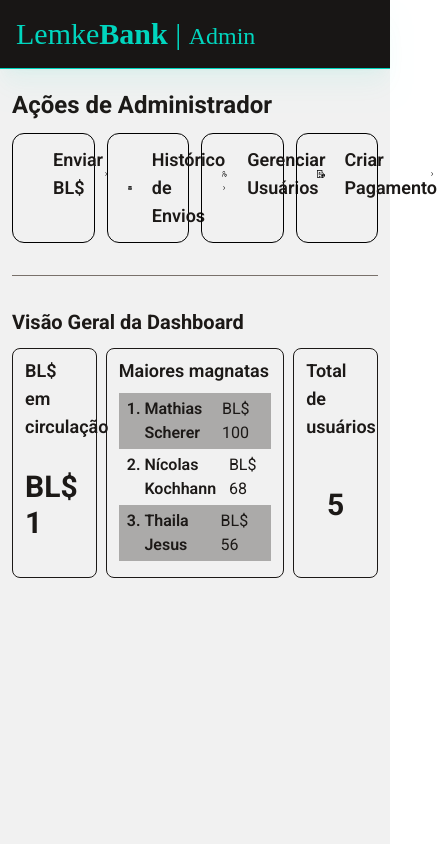
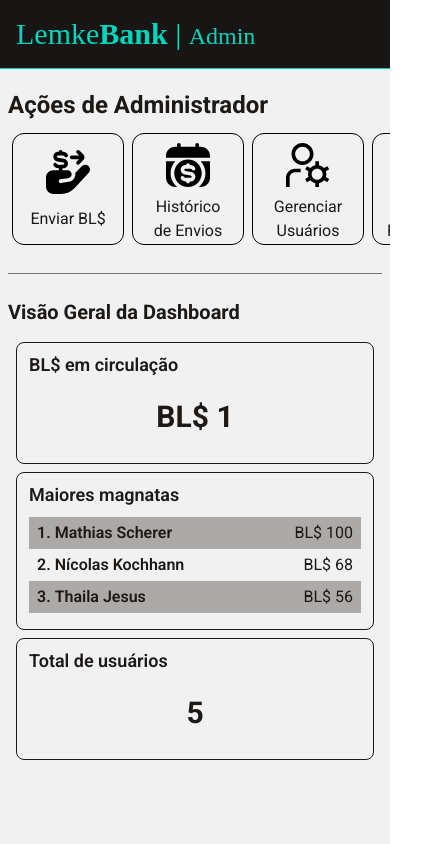
Before and after one commit to mathiasscherer2007/lemke-bank, a SvelteKit app in the folder client/: page /admin in a window 390 px wide. Shown: the whole page, 437 px wide, since content can reach past the window. Built offline with nearby package versions, Linux system fonts and the light colour scheme; a web font is replaced by a local one.

Commit message:
Mobile layout for admin homepage

```diff
--- a/client/src/lib/components/SquareLink.svelte
+++ b/client/src/lib/components/SquareLink.svelte
@@ -9,10 +9,7 @@
 	class="m-1 lg:m-3 flex aspect-square flex-col items-center justify-center rounded-xl border border-black p-2 text-center transition hover:border-teal-500 dark:border-white dark:bg-[#282828] dark:hover:border-teal-400"
 >
 	<figure class="w-7/11 p-2 lg:p-3 white-filter">
-	<img
-		src={icon}
-		alt={title}
-	/>
+		<img src={icon} alt={title} />
 	</figure>
 	<p class="my-auto mx-1 ext-center">{title}</p>
 </a>
--- a/client/src/lib/components/admin/AdminHeader.svelte
+++ b/client/src/lib/components/admin/AdminHeader.svelte
@@ -3,7 +3,7 @@
 </script>
 
 <header
-  class="z-10 border-b border-teal-400 bg-stone-950/95 p-4 text-teal-400 shadow-xl shadow-teal-400/5"
+  class="z-10 border-b border-teal-400 bg-stone-950/95 p-4 text-teal-400"
 >
   <a
     href={resolve('/admin')}
--- a/client/src/lib/components/dashboard/DashboardGrid.svelte
+++ b/client/src/lib/components/dashboard/DashboardGrid.svelte
@@ -1,9 +1,24 @@
 <script lang="ts">
-    import type { Snippet } from "svelte";
+  import type { Snippet } from 'svelte';
 
-	let { columns, gap, children }: { columns?: number, gap?: string, children?: Snippet} = $props()
+  let { columns, children }: { columns?: number; children?: Snippet } = $props();
 </script>
 
-<div class="grid" style="grid-template-columns: repeat({columns}, minmax(0, 1fr)); gap: {gap}">
-	{@render children?.()}
+<div class="dynamic-grid" style="--columns: {columns}">
+  {@render children?.()}
 </div>
+
+<style>
+  .dynamic-grid {
+    display: grid;
+    /* Default: 1 column on mobile screens */
+    grid-template-columns: repeat(1, minmax(0, 1fr));
+  }
+
+  /* Tablet screens (768px and up) */
+  @media (min-width: 768px) {
+    .dynamic-grid {
+      grid-template-columns: repeat(var(--columns), minmax(0, 1fr));
+    }
+  }
+</style>
--- a/client/src/lib/components/dashboard/DashboardWidget.svelte
+++ b/client/src/lib/components/dashboard/DashboardWidget.svelte
@@ -4,7 +4,7 @@
   let { title, span = 1, content }: { title?: string; span?: number; content?: Snippet } = $props();
 </script>
 
-<div class="flex flex-col border rounded-lg px-3 py-2" style="grid-column: span {span}/span {span}; grid-auto-rows: 1fr;">
+<div class="flex flex-col border rounded-lg px-3 py-2 m-1" style="grid-column: span {span}/span {span}; grid-auto-rows: 1fr;">
   <h3 class="text-lg font-semibold">{title}</h3>
   <div class="flex-1 flex items-center justify-center">
     {@render content?.()}
--- a/client/src/routes/admin/+layout.svelte
+++ b/client/src/routes/admin/+layout.svelte
@@ -6,10 +6,8 @@
 
 <div class="flex min-h-screen flex-col">
   <AdminHeader />
-  <main class="flex flex-1 flex-col bg-stone-200/75 lg:px-20 dark:bg-[rgb(36,36,35)]">
-    <div
-      class="flex h-full flex-1 flex-col bg-[#f1f1f1] px-3 py-5 text-stone-900 lg:px-15 lg:py-10 dark:bg-[rgb(46,46,45)] dark:text-white"
-    >
+  <main class="flex flex-1 flex-col bg-[#f1f1f1] lg:px-5 dark:bg-[rgb(46,46,45)]">
+    <div class="flex h-full flex-1 flex-col bg-[#f1f1f1] py-5 text-stone-900 lg:px-15 lg:py-10 dark:bg-[rgb(46,46,45)] dark:text-white">
       {@render children()}
     </div>
   </main>
--- a/client/src/routes/admin/+page.svelte
+++ b/client/src/routes/admin/+page.svelte
@@ -7,6 +7,7 @@
 
   import DashboardGrid from '$lib/components/dashboard/DashboardGrid.svelte';
   import DashboardWidget from '$lib/components/dashboard/DashboardWidget.svelte';
+  import SquareLink from '$lib/components/SquareLink.svelte';
 
   const links = [
     { title: 'Enviar BL$', icon: payIcon, link: '/admin/transfer' },
@@ -25,45 +26,50 @@
 {#snippet AdminLink(title: string, icon: string, link: string)}
   <a
     href={link}
-    class="hover rounded-xl border border-black p-3 transition hover:border-teal-500 dark:border-white dark:bg-[#282828] dark:hover:border-teal-400"
+    class="group rounded-xl border border-black p-3 transition hover:border-teal-500 dark:border-white dark:bg-[#282828] dark:hover:border-teal-400"
   >
     <div class="flex items-center">
       <span class="flex items-center gap-3">
-        <img src={icon} alt={title} class="aspect-square w-1/5 p-2 white-filter" />
+        <img src={icon} alt={title} class="aspect-square w-1/5 p-1 lg:p-3 white-filter" />
         <p class="text-lg font-semibold">{title}</p>
       </span>
-      <img src={arrowRight} alt="" class="w-1/10 white-filter" />
+      <img src={arrowRight} alt="" class="w-1/11 lg:w-1/10 white-filter group-hover:teal-filter transition" />
     </div>
   </a>
 {/snippet}
 
-<h1 class="text-2xl font-bold lg:pl-2 lg:text-3xl">Ações de Administrador</h1>
-<div class="mt-3 grid gap-3" style="grid-template-columns: repeat(4, minmax(0, 1fr));">
+<!-- what -->
+<h1 class="text-2xl lg:text-3xl font-bold pl-2">Ações de Administrador</h1>
+<div class="hidden lg:grid mt-3 gap-3 grid-rows-4 lg:grid-rows-none lg:grid-cols-4 px-3">
   {#each links as { title, icon, link } (link)}
     {@render AdminLink(title, icon, link)}
   {/each}
 </div>
+<div class="mt-2 px-2 flex lg:hidden h-30 overflow-x-auto overflow-y-hidden scrollbar-none">
+  {#each links as { title, icon, link } (link)}
+    <SquareLink title={title} icon={icon} link={link} />
+  {/each}
+</div>
 
-<hr class="my-8 border-stone-500 lg:my-10" />
+<hr class="border-stone-500 my-6 lg:my-10 mx-2 lg:mx-0" />
 
-<h2 class="mb-3 text-xl font-bold lg:pl-2 lg:text-2xl">Visão Geral da Dashboard</h2>
-<DashboardGrid gap="1ch" columns={4}>
+<h2 class="mb-3 text-xl font-bold pl-2 lg:text-2xl">Visão Geral da Dashboard</h2>
+<div class="px-3 lg:px-0">
+  <DashboardGrid columns={4}>
     <DashboardWidget title="BL$ em circulação">
       {#snippet content()}
         <p class="my-auto py-5 text-3xl font-bold">BL$ 1</p>
       {/snippet}
     </DashboardWidget>
+
     <DashboardWidget title="Maiores magnatas" span={2}>
       {#snippet content()}
         {#snippet person(name: string, networth: number, prefix: number)}
           <li
-          class="text-md flex items-center justify-between px-2 py-1 {prefix % 2 == 0
-            ? ''
-            : 'bg-stone-800/35'}"
+            class="text-md flex items-center justify-between px-2 py-1 {prefix % 2 == 0 ? '' : 'bg-stone-800/35'}"
           >
             <span class="flex gap-1 font-semibold">
-            {prefix}.
-            <p>{name}</p>
+              {prefix}. <p>{name}</p>
             </span>
             <p>BL$ {networth}</p>
           </li>
@@ -75,9 +81,11 @@
         </ol>
       {/snippet}
     </DashboardWidget>
+
     <DashboardWidget title="Total de usuários">
       {#snippet content()}
         <p class="my-auto py-5 text-3xl font-bold">5</p>
       {/snippet}
     </DashboardWidget>
   </DashboardGrid>
+</div>
```
Lines whose indentation alone changed are shown as unchanged.
